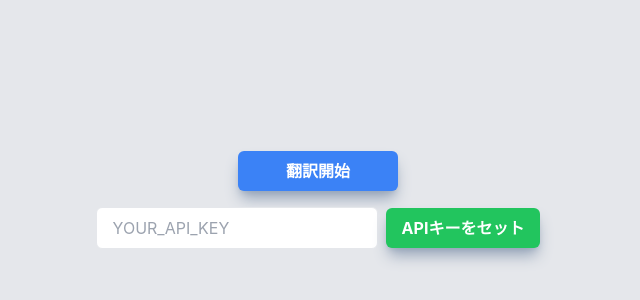
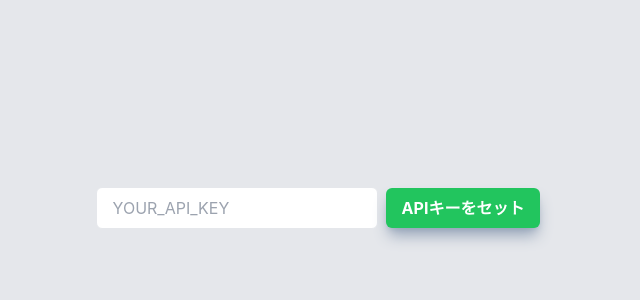
Before and after one commit to taiyou1116/tauri-transition-helper, a React (Vite) app: page / in a window 1280 px wide. Shown: the part 200-500 px from the top of the page, without its empty margins (322-962 px from the left). Built offline with nearby package versions, Linux system fonts and the light colour scheme.

Commit message:
usefulApiKeyがあればボタン表示

```diff
--- a/src/App.tsx
+++ b/src/App.tsx
@@ -78,6 +78,9 @@ function App() {
 
   return (
     <div className="flex flex-col justify-center items-center min-h-screen bg-gray-200">
+      <div>
+        {/* 元の言語 -> 翻訳言語 */}
+      </div>
       { translating ?(
         <Button
           text="翻訳停止"
@@ -85,6 +88,7 @@ function App() {
           onClick={() => handleStop()}
         />
       ) : (
+        usefulApiKey &&
         <Button
           text="翻訳開始"
           variant="primary"
--- a/src/components/Button.tsx
+++ b/src/components/Button.tsx
@@ -33,7 +33,7 @@ export default function Button(props: ButtonProps) {
           className={classes ?? ''}
           onClick={onClick ? () => onClick() : undefined}
         >
-          {text && <span>{text}</span>}
+          <span>{text}</span>
         </button>
     )
 }
```
